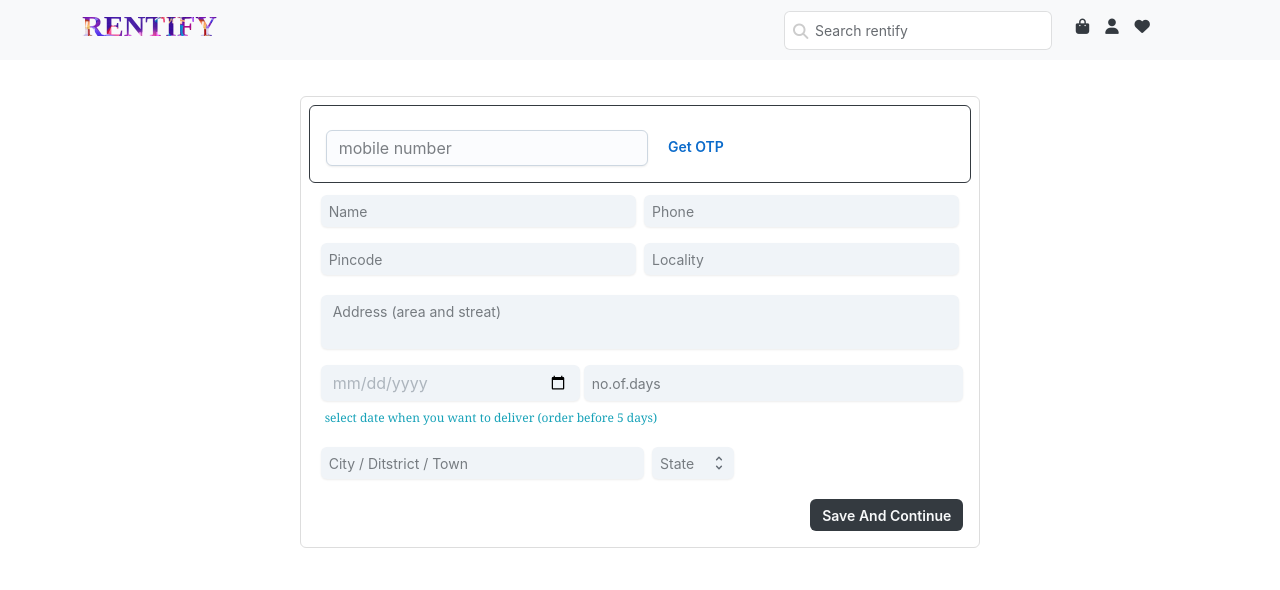
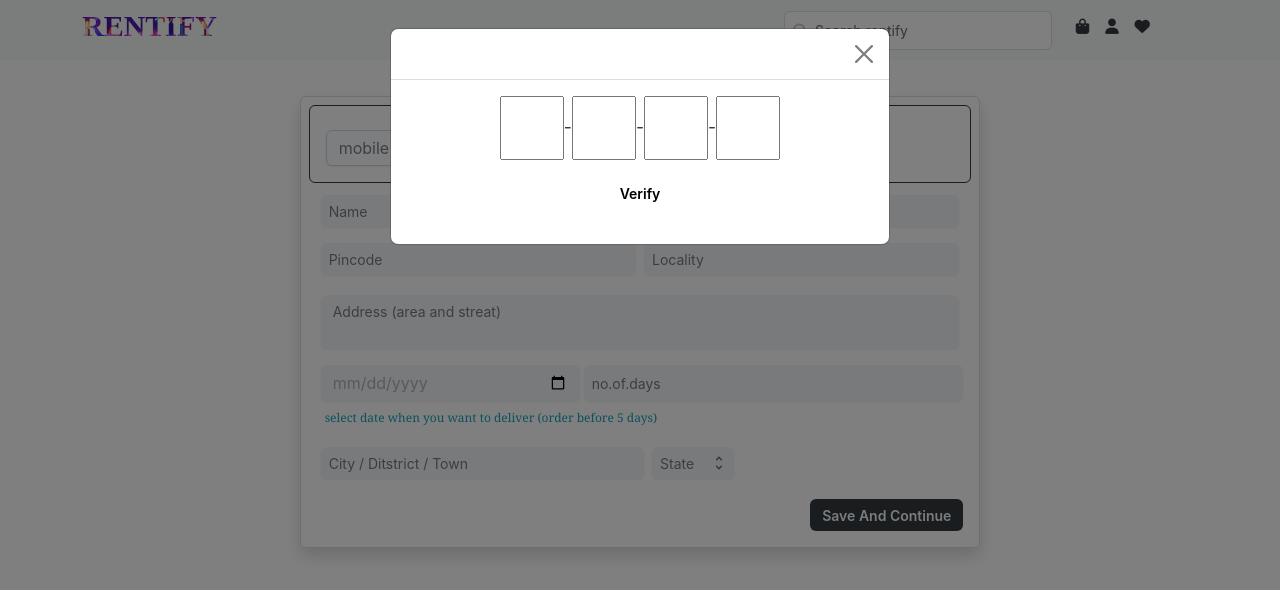
Before and after one commit to Naajiya/Rentify, a React (Vite) app: page /address in a window 1280 px wide. Both pictures are taken after a click on the button "Get OTP". Shown: the top 590 px of the page. Built offline with nearby package versions, Linux system fonts and the light colour scheme.

Commit message:
code changed

```diff
--- a/src/components/Address.jsx
+++ b/src/components/Address.jsx
@@ -15,7 +15,8 @@ import Option from '@mui/joy/Option';
 import { useState } from 'react';
 import { useEffect } from 'react';
 import { Link } from 'react-router-dom';
-
+import Modal from 'react-bootstrap/Modal';
+import OtpInput from 'react-otp-input';
 
 
 // import { Button as BootstrapButton } from 'react-bootstrap';
@@ -23,8 +24,16 @@ import { Link } from 'react-router-dom';
 function Address() {
   // const inputRef = React.useRef(null);
   const [dates, setDates] = useState({ day: null, month: null, year: null })
-  const [dataToSign, setDataToSign] = useState('');
-  const [signature, setSignature] = useState('');
+
+
+  const [otp, setOtp] = useState('');
+
+  const [show, setShow] = useState(false);
+
+    const handleClose = () => setShow(false);
+    const handleShow = () => setShow(true);
+
+
   console.log("dates", dates)
 
   useEffect(() => {
@@ -52,7 +61,7 @@ function Address() {
 
             <Row className='d-flex justify-content-center'>
               <Col lg={7}>
-                <div className='border p-2 rounded'>
+                <div className='border p-2 rounded shadow'>
 
                   {/* phone number verification */}
                   <div className='d-flex border p-2 border-dark rounded' >
@@ -63,7 +72,7 @@ function Address() {
                       className='w-50 m-2 mt-3'
                     />
                     {/* get otp */}
-                    <Button variant="plain" className='h-25 mt-3' size='sm'>Get OTP</Button>
+                    <Button  onClick={handleShow} variant="plain" className='h-25 mt-3' size='sm'>Get OTP</Button>
                   </div>
 
                   <div className='d-flex m-2'>
@@ -216,6 +225,32 @@ function Address() {
           </div>
         </div>
 
+        <Modal show={show} onHide={handleClose}>
+        <Modal.Header closeButton>
+
+        </Modal.Header>
+        <Modal.Body>
+          <div className='text-center d-flex justify-content-center align-items-center w-100 h-100 '>
+            <OtpInput
+              value={otp}
+              onChange={setOtp}
+              inputType='number'
+              numInputs={4}
+              renderSeparator={<span>-</span>}
+              renderInput={(props) => <input {...props}
+              style={{width:'4rem', height:'4rem'}}
+              className='text-center'
+
+              />}
+            />
+          </div>
+          <div className='text-center'>
+            <Button variant='dark' className='m-3'>Verify</Button>
+          </div>
+        </Modal.Body>
+
+      </Modal>
+
       </div>
     </>
   )
--- a/src/components/Advertise.jsx
+++ b/src/components/Advertise.jsx
@@ -5,6 +5,7 @@ import chair from '../assets/chair.jpg'
 import tend from '../assets/tend.jpg'
 import kambi from '../assets/kambi.jpg'
 import Button from 'react-bootstrap/Button';
+import { Link } from 'react-router-dom'
 
 
 function Advertise() {
@@ -28,7 +29,7 @@ function Advertise() {
                 <div className='p-5'>
                     <h4 style={{fontFamily:'cursive'}} className=''>Start renting smarter. Sign up and explore!</h4>
                     <p style={{fontFamily:'cursive'}}>Why buy when you can rent? Get started now!  </p>
-                    <Button style={{fontFamily:'cursive'}} variant="outline-dark">SignUp Now</Button>
+                   <Link to={'/register'}> <Button style={{fontFamily:'cursive'}} variant="outline-dark">SignUp Now</Button></Link>
                 </div>
                 </Col>
             </Row>
--- a/src/pages/DigitalSign.jsx
+++ b/src/pages/DigitalSign.jsx
@@ -1,5 +1,5 @@
 import React, { useEffect, useRef, useState } from 'react'
-import { Button, Row } from 'react-bootstrap';
+import { Button, Col, Row } from 'react-bootstrap';
 import ReactDOM from 'react-dom'
 import SignatureCanvas from 'react-signature-canvas'
 Button
@@ -7,18 +7,18 @@ Button
 
 function DigitalSign() {
     const sigPad = useRef(null);
-    const [currentSign,setCurrentSign]=useState('')
+    const [currentSign, setCurrentSign] = useState('')
 
-    const saveSignature=()=>{
+    const saveSignature = () => {
 
-        if(sigPad.current.isEmpty()){
+        if (sigPad.current.isEmpty()) {
             alert('please draw and save')
-        }else{
+        } else {
 
             // remove all whitespace trim()
             const savedSign = sigPad.current?.getTrimmedCanvas();
             // get signature image
-        const dataUrl= savedSign.toDataURL('image/png')
+            const dataUrl = savedSign.toDataURL('image/png')
             console.log(dataUrl)
             setCurrentSign(dataUrl)
 
@@ -27,31 +27,38 @@ function DigitalSign() {
 
     }
 
+    const clearSign=()=>{
+        sigPad.current.clear()
+        setCurrentSign('')
+    }
 
-    useEffect(()=>{
 
-    },currentSign?.currentSign)
+    useEffect(() => {
+
+    }, currentSign?.currentSign)
     return (
         <>
             <div className='p-5  '>
                 <div className='pt-5 '>
                     <Row className='d-flex justify-content-center align-items-center text-center'>
+                        <Col>
                             <div>
                                 <SignatureCanvas
                                     ref={sigPad}
-                            penColor='green'
-                            canvasProps={{width: 300, height: 300, className: 'sigCanvas border border-3'}} />
+                                    penColor='black'
+
+                                    canvasProps={{ width: 300, height: 300, className: 'sigCanvas border border-3'  }} />
                                 <div>
 
                                     <Button onClick={saveSignature}>Save</Button>
-                                <Button >Clear</Button>
+                                    <Button onClick={clearSign}>Clear</Button>
                                 </div>
                             </div>
 
-                    </Row>
-                    <Row>
+                        </Col>
+                        <Col>
                         {currentSign && (
-                            <div className='text-center p-2 mt-3'>
+                            <div className='text-center '>
                                 <h2>Your Sign</h2>
                                 <img
                                     src={currentSign}
@@ -61,6 +68,10 @@ function DigitalSign() {
                                 />
                             </div>
                         )}
+                        </Col>
+                    </Row>
+                    <Row>
+
                     </Row>
                 </div>
 
```
Lines whose indentation alone changed are shown as unchanged.
